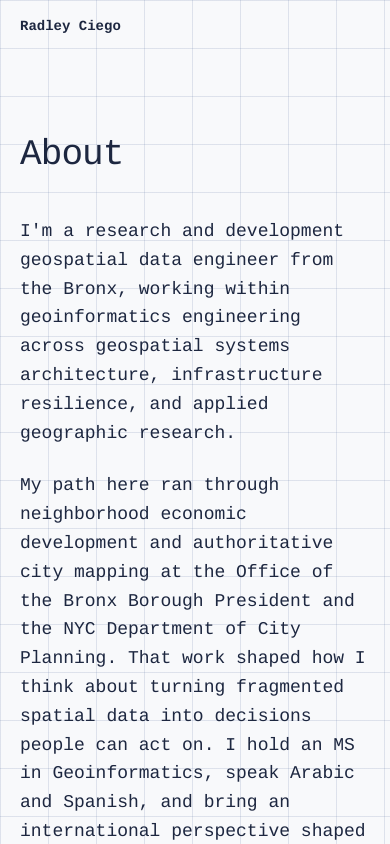
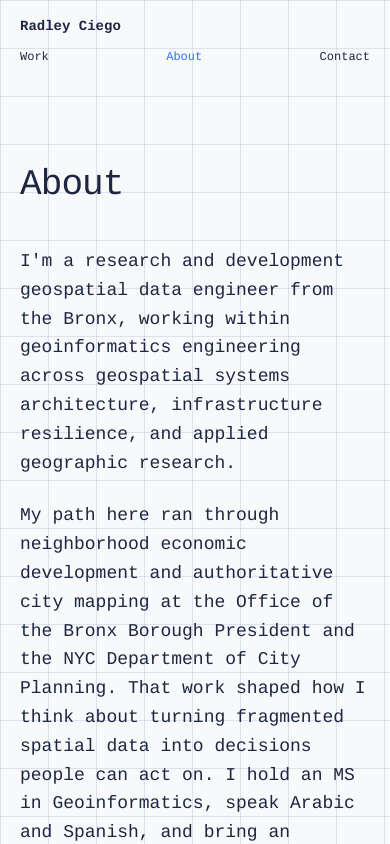
Before and after one commit to radleyciego/radleyciego.com, a Next.js app: page /about in a window 390 px wide. Shown: the top 844 px of the page. Built offline with nearby package versions, Linux system fonts and the light colour scheme.

Commit message:
tune: shrink mobile globe to ~70vw and tighten bio spacing

```diff
--- a/src/app/globals.css
+++ b/src/app/globals.css
@@ -84,13 +84,13 @@ body {
    the rendered right edge of the About nav label (the atmosphere rim is aligned
    to the stage's right edge inside hero-globe.tsx). */
 .globe-stage {
-  width: 100vw;
-  margin-left: -44px;
+  width: 86vw;
+  margin-left: calc(7vw - 20px);
   margin-right: 0;
 }
 @media (min-width: 640px) {
   .globe-stage {
-    margin-left: -28px;
+    margin-left: calc(7vw - 28px);
   }
 }
 @media (min-width: 768px) {
--- a/src/app/page.tsx
+++ b/src/app/page.tsx
@@ -39,8 +39,8 @@ export default function Home() {
           </div>
 
           {/* 3D Globe visualization */}
-          <div className="pt-[7.3vh] lg:pt-[8.5vh]">
-            <div className="globe-stage h-[60vh] relative -mt-[11.5px] sm:mt-4 md:-mt-12 lg:h-[70vh] lg:-mt-[130px]">
+          <div className="pt-14 md:pt-[7.3vh] lg:pt-[8.5vh]">
+            <div className="globe-stage h-[76vw] relative -mt-[11.5px] sm:mt-4 md:h-[60vh] md:-mt-12 lg:h-[70vh] lg:-mt-[130px]">
               <HeroGlobeLoader />
             </div>
           </div>
--- a/src/components/nav.tsx
+++ b/src/components/nav.tsx
@@ -8,14 +8,15 @@ export function Nav() {
 
   return (
     <header>
-      <nav className="container-site flex items-center justify-between py-4">
+      <nav className="container-site py-4">
+        <div className="flex flex-wrap items-center justify-between gap-x-8 gap-y-3">
           <Link
             href="/"
             className="font-heading text-sm font-bold text-foreground transition-colors hover:text-primary lg:text-[22px]"
           >
             Radley Ciego
           </Link>
-        <div className="hidden items-center gap-8 font-mono text-[12px] sm:flex lg:gap-10 lg:text-[15px]">
+          <div className="flex w-full items-center justify-between gap-6 font-mono text-[12px] md:w-auto md:justify-end md:gap-8 lg:gap-10 lg:text-[15px]">
             <Link
               href="/"
               className={`transition-colors ${
@@ -43,6 +44,7 @@ export function Nav() {
               Contact
             </Link>
           </div>
+        </div>
       </nav>
     </header>
   );
```
Lines whose indentation alone changed are shown as unchanged.
